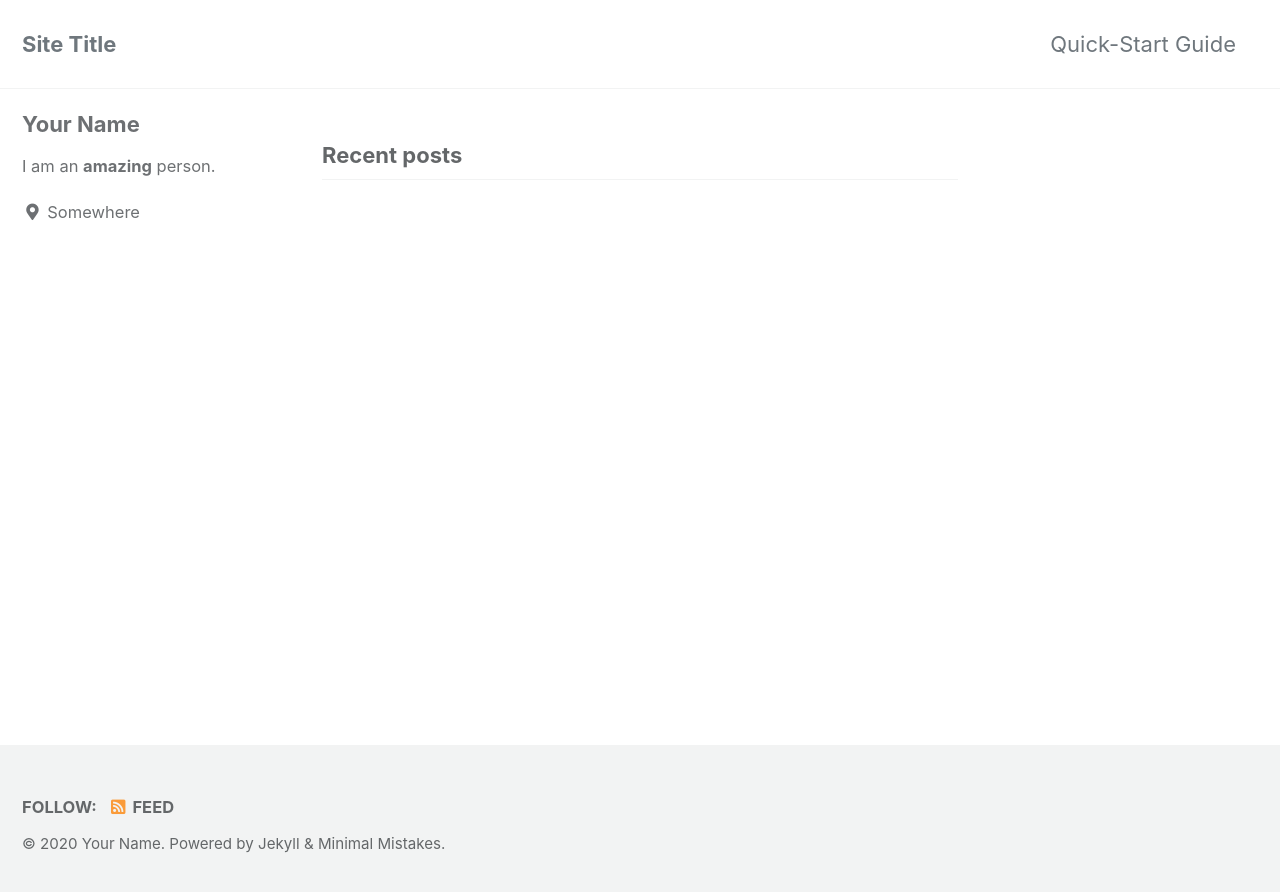
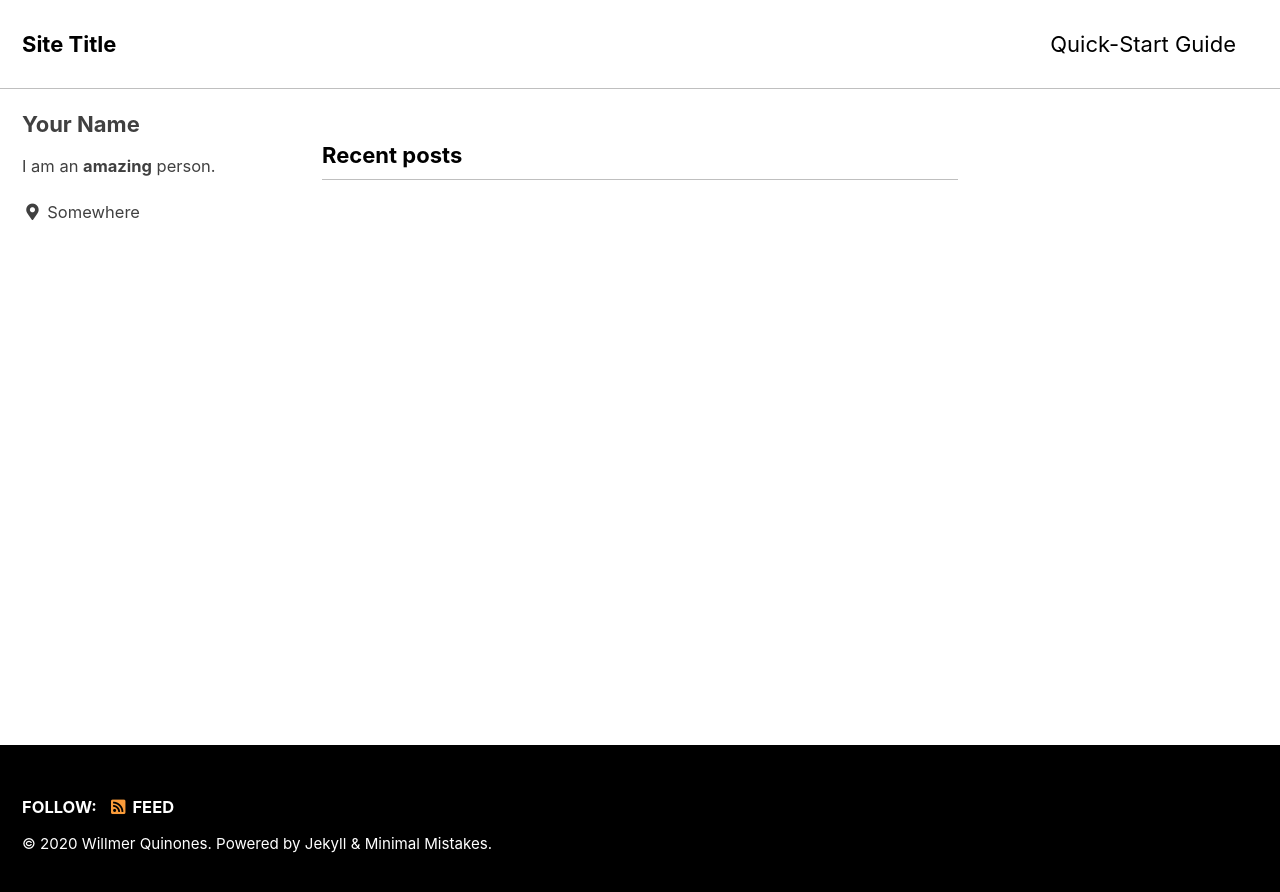
Before and after one commit to WRafell/wrafell.github.io, a Jekyll site: the page built from index.html, in a window 1280 px wide. Shown: the top 892 px of the page. Built offline with Jekyll 4.4.1, drawn with Linux system fonts in a browser that asks for light colours; cached includes are drawn as plain includes; the list of posts is cut into pages by our own code.

Commit message:
first commit

```diff
--- a/_config.yml
+++ b/_config.yml
@@ -12,15 +12,15 @@
 
 # theme                  : "minimal-mistakes-jekyll"
 # remote_theme           : "mmistakes/minimal-mistakes"
-minimal_mistakes_skin    : "default" # "air", "aqua", "contrast", "dark", "dirt", "neon", "mint", "plum", "sunrise"
+minimal_mistakes_skin    : "contrast" # "air", "aqua", "contrast", "dark", "dirt", "neon", "mint", "plum", "sunrise"
 
 # Site Settings
 locale                   : "en-US"
 title                    : "Site Title"
 title_separator          : "-"
 subtitle                 : # site tagline that appears below site title in masthead
-name                     : "Your Name"
-description              : "An amazing website."
+name                     : "Willmer Quinones"
+description              : "Personal Page"
 url                      : # the base hostname & protocol for your site e.g. "https://mmistakes.github.io"
 baseurl                  : # the subpath of your site, e.g. "/blog"
 repository               : # GitHub username/repo-name e.g. "mmistakes/minimal-mistakes"
@@ -39,7 +39,7 @@ comments:
     # https://developers.facebook.com/docs/plugins/comments
     appid                :
     num_posts            : # 5 (default)
-    colorscheme          : # "light" (default), "dark"
+    colorscheme          : "dark" # "light" (default), "dark"
   utterances:
     theme                : # "github-light" (default), "github-dark"
     issue_term           : # "pathname" (default)
```
